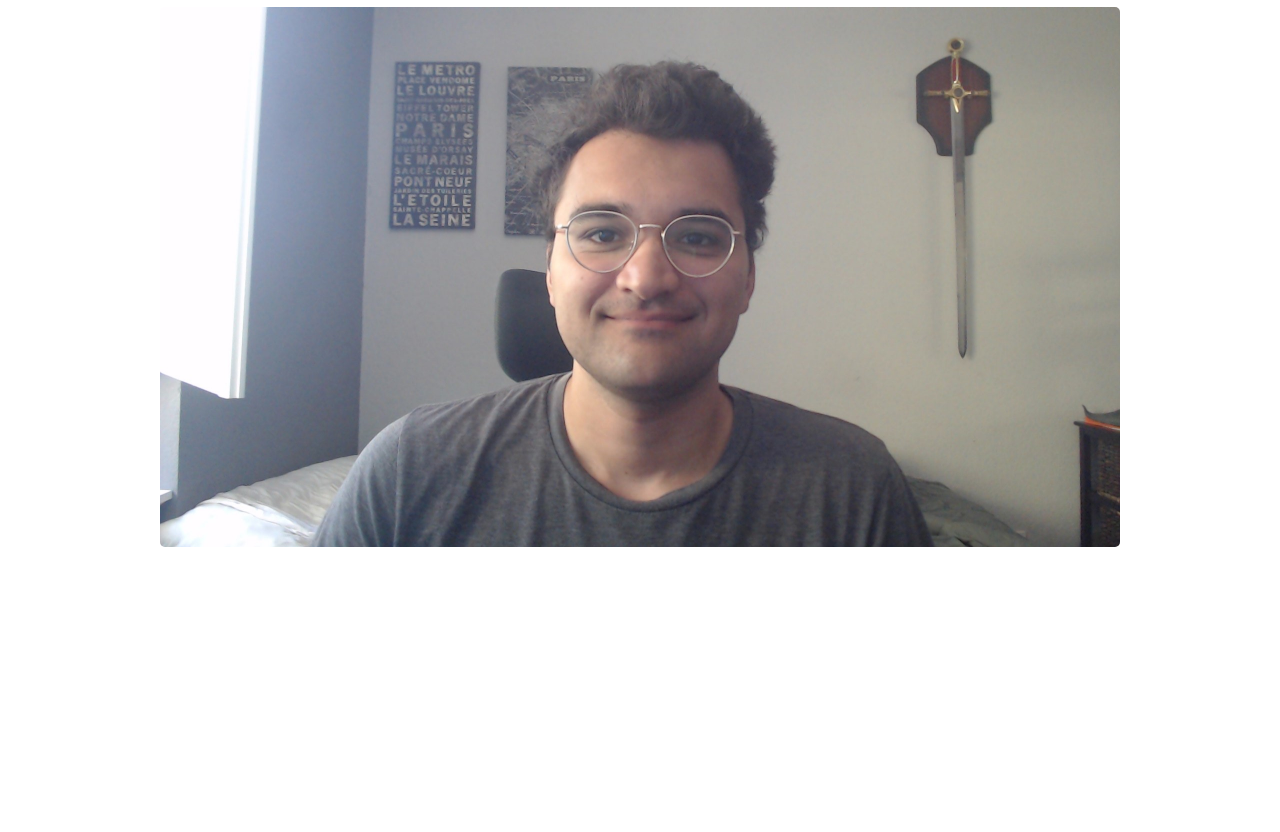
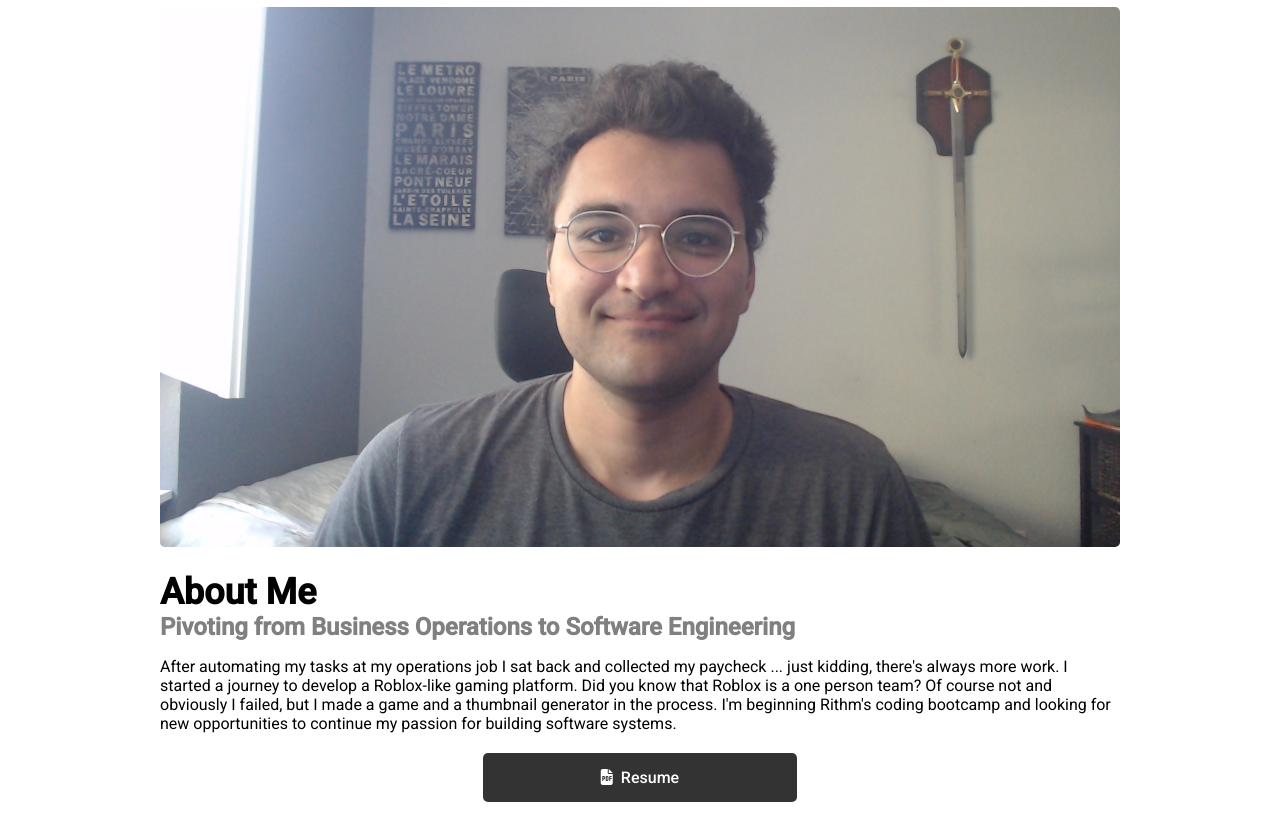
Before and after one commit to nabware/nabeel-rana-website, a plain HTML site: page src/index.html in a window 1280 px wide. Shown: the part 150-982 px from the top of the page. Before the commit the page ends 800 px from the top, so only its background shows below. Drawn offline with Linux system fonts and the light colour scheme.

Commit message:
Add About Me section with PDF resume

```diff
--- a/src/app.css
+++ b/src/app.css
@@ -1,4 +1,5 @@
 @import "https://fonts.googleapis.com/css2?family=Roboto:wght@400;500&display=swap";
+@import "https://cdnjs.cloudflare.com/ajax/libs/font-awesome/6.1.1/css/all.min.css";
 
 body {
   margin: 0;
@@ -54,3 +55,20 @@ img {
   height: auto;
   border-radius: 5px;
 }
+
+.link-button {
+  display: block;
+  padding: 15px 32px;
+  background: hsl(0, 0%, 20%);
+  color: white;
+  text-decoration: none;
+  text-align: center;
+  margin: 20px auto;
+  max-width: 250px;
+  font-weight: 500;
+  border-radius: 5px;
+}
+
+.link-button-icon {
+  margin-right: 8px;
+}
--- a/src/index.html
+++ b/src/index.html
@@ -11,6 +11,7 @@
 <header>
   <ul class="navbar">
     <li><a href="#home" class="nav-button">Home</a></li>
+    <li><a href="#about" class="nav-button">About</a></li>
   </ul>
 </header>
 
@@ -23,5 +24,19 @@
   </div>
 </section>
 
+<section id="about">
+  <div class="container">
+    <h1 class="title">About Me</h1>
+    <h3 class="subtitle">Pivoting from Business Operations to Software Engineering</h3>
+    <p>
+      After automating my tasks at my operations job I sat back and collected my paycheck ... just kidding, there's always more work.
+      I started a journey to develop a Roblox-like gaming platform. Did you know that Roblox is a one person team? Of course not and
+      obviously I failed, but I made a game and a thumbnail generator in the process. I'm beginning Rithm's coding bootcamp and
+      looking for new opportunities to continue my passion for building software systems.
+    </p>
+    <a href="./nabeel-rana-resume.pdf" class="link-button"><i class="fa-solid fa-file-pdf link-button-icon"></i>Resume</a>
+  </div>
+</section>
+
 </body>
 </html>
```
Also changed, not shown: 2 other files.
